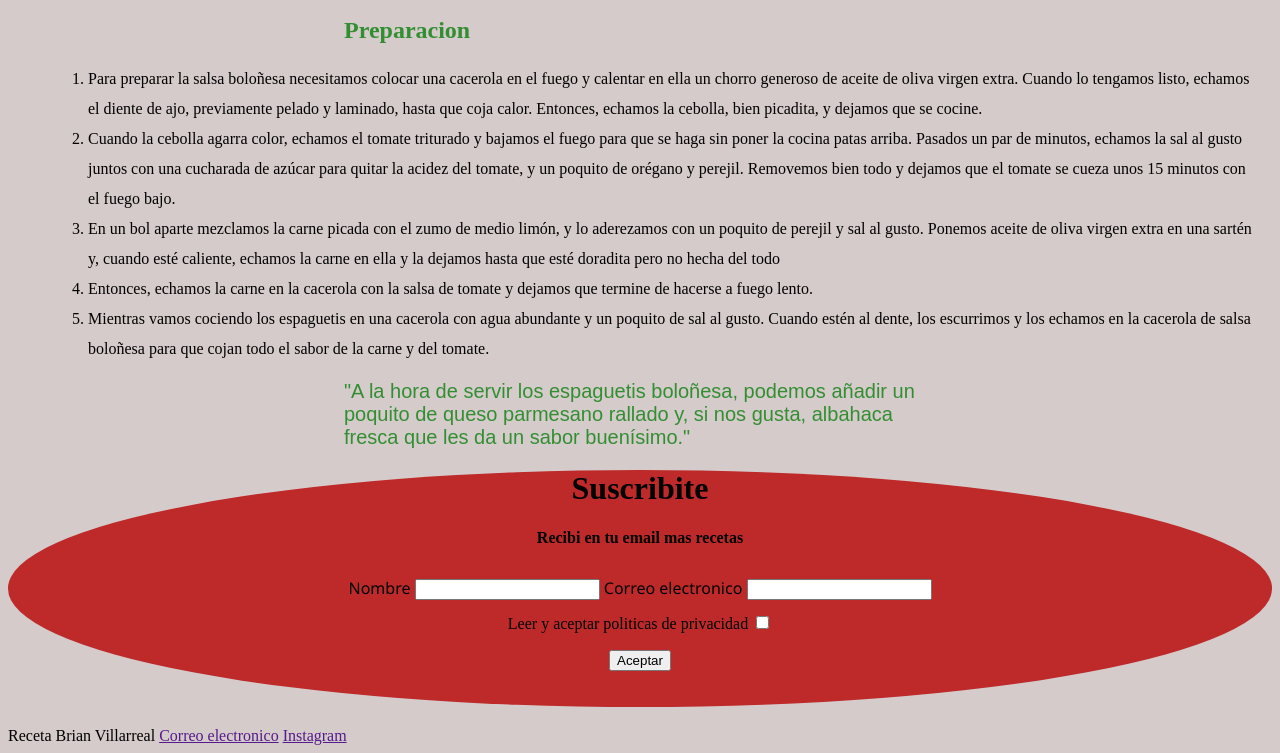
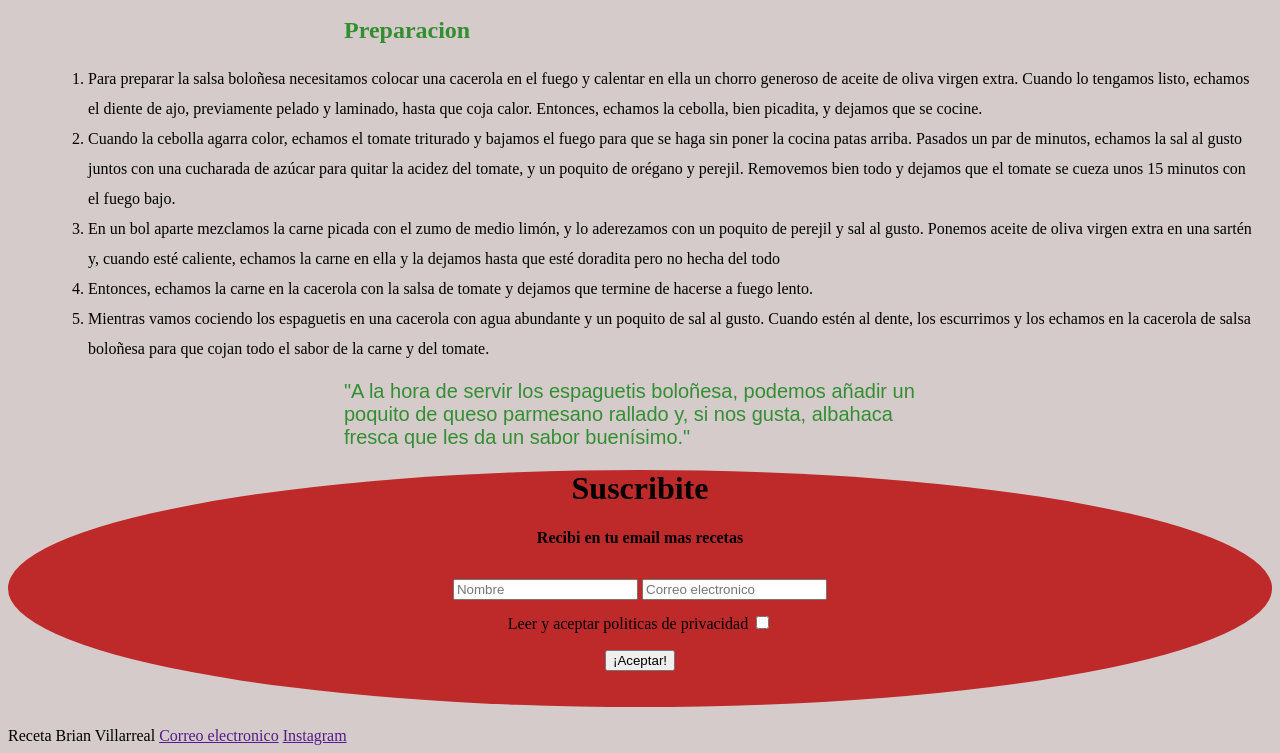
Before and after one commit to Brai-10/receta, a plain HTML site: page receta.html in a window 1280 px wide. Shown: the part 1195-1948 px from the top of the page. Drawn offline with Linux system fonts and the light colour scheme.

Commit message:
placehoder

```diff
--- a/receta.html
+++ b/receta.html
@@ -68,8 +68,8 @@
             <h1>Suscribite</h1>
             <p><b> Recibi en tu email mas recetas </b></p>
 
-                <label for="nombre" id="nombre"> Nombre <input type="text" name="nombre"> </label>
-                <label for="email" id="correo">Correo electronico <input type="text" name="email"> </label>
+                <label for="nombre" id="nombre">  <input type="text" name="nombre" placeholder="Nombre"> </label>
+                <label for="email" id="correo"><input type="text" name="email" placeholder="Correo electronico"> </label>
 
 
             <div>
@@ -77,7 +77,7 @@
                     <label for="acepto"> Leer y aceptar politicas de privacidad
                         <input type="checkbox" name="acepto" id="acepto">
                         <P>
-                            <input type="submit" value="Aceptar">
+                            <input type="submit" value="¡Aceptar!">
                     </label>
                 </span>
             </div>
```
